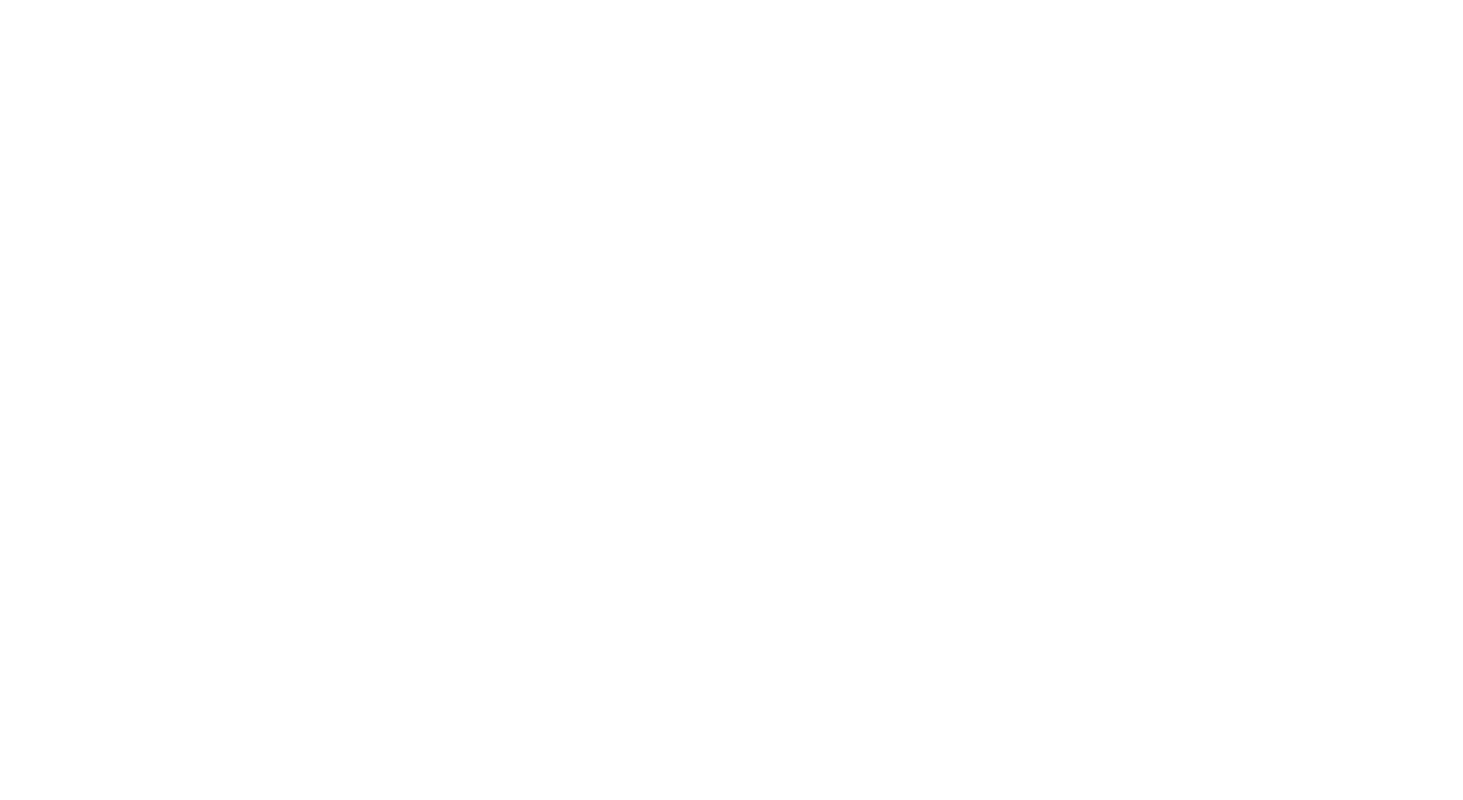
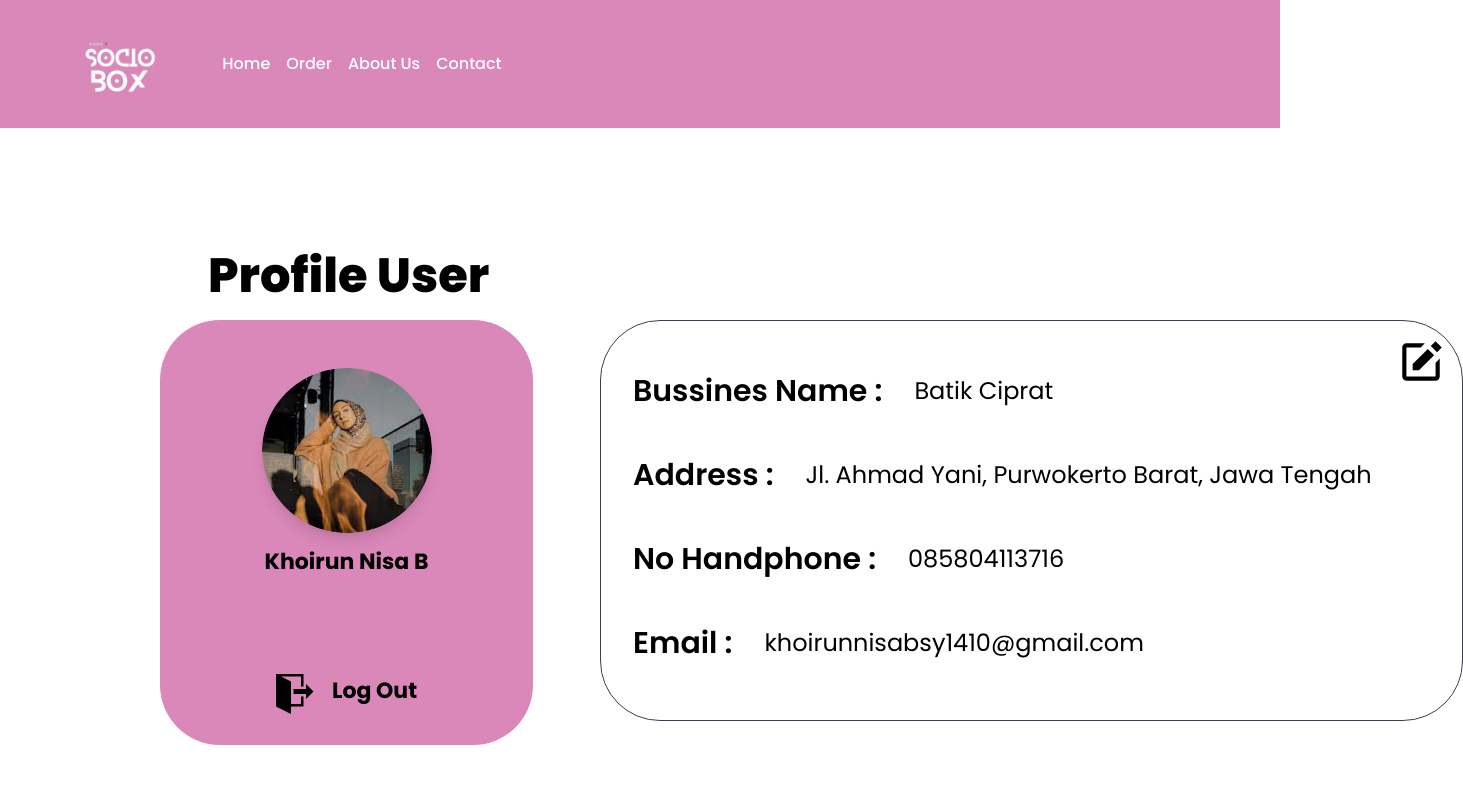
Before and after one commit to rizkyIqbal/smm-platform, a React (Vite) app: page /profile in a window 1280 px wide. Before the commit this address had no page. Shown: the top 800 px of the page, 1463 px wide, since content can reach past the window. Built offline with nearby package versions, Linux system fonts and the light colour scheme.

Commit message:
feat: profile

```diff
--- a/src/App.jsx
+++ b/src/App.jsx
@@ -10,6 +10,8 @@ import Order from './Pages/Order'
 import SellerDetail from './Pages/SellerDetail'
 import SMMOrder from './Pages/SMMOrder'
 import AboutUs from './Pages/AboutUs'
+import Profile from './Pages/Profile'
+import EditProfile from './Pages/EditProfile'
 
 function App() {
   return (
@@ -23,6 +25,8 @@ function App() {
       <Route path="/sellerdetail" element={<SellerDetail/>} />
       <Route path="/order/smm" element={<SMMOrder />} />
       <Route path="/about" element={<AboutUs />} />
+      <Route path="/profile" element={<Profile />} />
+      <Route path="/edit" element={<EditProfile />} />
     </Routes>
   )
 }
--- /dev/null
+++ b/src/Pages/EditProfile.jsx
@@ -0,0 +1,54 @@
+import { useState } from 'react'
+import Navbar from '../Component/Navbar';
+import Footer from '../Component/Footer';
+import profile11 from '../assets/img/profile/profile11.png';
+
+function EditProfile () {
+    return (
+        <>
+        <section className='body-font font-poppins w-screen h-full bg-white'>
+            <Navbar />
+            <div className='relative'>
+                <p className="text-[48px] font-extrabold text-black absolute top-28 left-44">Edit Profile</p>
+                <img className=" w-[170px] h-[165px] mb-3 absolute top-60 left-56 rounded-full shadow-lg " src={profile11} alt=""/>
+                <button  className="w-fit h-auto absolute top-[430px] left-56 bg-secondary hover:bg-primary text-lg text-white">Select Photo</button>
+                <p className="text-[40px] font-bold text-black absolute top-60 left-[460px] ">Personal Data</p>
+
+                <div className='absolute top-80 left-[460px] '>
+                    <label for="bname" className='text-2xl font-medium text-black tracking-widest'>Business Name</label>
+                    <input type="text" id="bname" className="bg-white border border-gray-900 text-lg rounded-2xl focus:ring-black-500 focus:border-black-500 block w-[370px] mt-2 px-6 py-3 text-black" placeholder="Your Business Name" required></input>
+                </div>
+
+                <div className='absolute top-[440px] left-[460px] '>
+                    <label for="fname" className='text-2xl font-medium text-black tracking-widest'>Full Name</label>
+                    <input type="text" id="fname" className="bg-white border border-gray-900 text-lg rounded-2xl focus:ring-black-500 focus:border-black-500 block w-[370px] mt-2 px-6 py-3 text-black" placeholder="Your Full Name" required></input>
+                </div>
+
+                <div className='absolute top-[440px] left-[980px] '>
+                    <label for="email" className='text-2xl font-medium text-black tracking-widest'>Email</label>
+                    <input type="text" id="email" className="bg-white border border-gray-900 text-lg rounded-2xl focus:ring-black-500 focus:border-black-500 block w-[370px] mt-2 px-6 py-3 text-black" placeholder="Your Email" required></input>
+                </div>
+
+                <div className='absolute top-[560px] left-[460px] '>
+                    <label for="addres" className='text-2xl font-medium text-black tracking-widest'>Address</label>
+                    <input type="text" id="addres" className="bg-white border border-gray-900 text-lg rounded-2xl focus:ring-black-500 focus:border-black-500 block w-[370px] h-[100px] mt-2 px-6 py-3 text-black" placeholder="Address" required></input>
+                </div>
+
+                <div className='absolute top-[560px] left-[980px] '>
+                    <label for="phone" className='text-2xl font-medium text-black tracking-widest'>No Handphone</label>
+                    <input type="text" id="phone" className="bg-white border border-gray-900 text-lg rounded-2xl focus:ring-black-500 focus:border-black-500 block w-[370px] mt-2 px-6 py-3 text-black" placeholder="Your Full Name" required></input>
+                </div>
+
+                <button className="w-fit h-auto absolute top-[800px] left-[500px] w-[250px] bg-secondary hover:bg-primary text-2xl font-bold text-white">Cancel</button>
+                <button className="w-fit h-auto absolute top-[800px] left-[1000px] w-[250px] bg-secondary hover:bg-primary text-2xl font-bold text-white">Save</button>
+            </div>
+
+            <div className="absolute bottom-[-700px] w-screen">
+                <Footer />
+            </div>
+        </section>
+        </>
+    )
+}
+
+export default EditProfile
--- /dev/null
+++ b/src/Pages/Profile.jsx
@@ -0,0 +1,59 @@
+import { useState } from 'react'
+import Navbar from '../Component/Navbar';
+import Footer from '../Component/Footer';
+import profile11 from '../assets/img/profile/profile11.png';
+import {ImExit} from 'react-icons/im';
+import { BiSolidEdit } from 'react-icons/bi'
+import { Link } from 'react-router-dom';
+
+function Profile () {
+    return (
+        <>
+        <section className='body-font font-poppins w-screen h-full bg-white'>
+            <Navbar />
+            <div className='relative'>
+                <p className="text-[48px] left-52 font-extrabold text-black absolute top-28">Profile User</p>
+                <div className="absolute top-48 left-40 flex justify-center  w-[373px] h-[425px] bg-primary rounded-[60px]">
+                    <div className='flex flex-col items-center'>
+                        <img className=" w-[170px] h-[165px] mb-3 rounded-full shadow-lg mt-12" src={profile11} alt=""/>
+                        <h5 className=" text-[22px] font-bold text-black">Khoirun Nisa B</h5>
+                        <div className='flex'>
+                            <ImExit className="mt-24" color='black' fontSize="40px" />
+                            <p className="inline-flex text-[22px] font-bold text-black mt-24 ml-4">Log Out</p>
+                        </div>
+
+                    </div>
+                </div>
+
+                <div className="absolute top-48 left-[600px] border border-gray-700 w-[863px] h-[401px] rounded-[60px]">
+                    <div className='flex'>
+                        <p className="text-3xl font-semibold text-black mt-[52px] ml-8">Bussines Name :</p>
+                        <p className="text-2xl text-black mt-[54px] ml-8">Batik Ciprat</p>
+                    </div>
+                    <div className='flex'>
+                        <p className="text-3xl font-semibold text-black mt-12 ml-8">Address :</p>
+                        <p className="text-2xl text-black mt-[50px] ml-8">Jl. Ahmad Yani, Purwokerto Barat, Jawa Tengah</p>
+                    </div>
+                    <div className='flex'>
+                        <p className="text-3xl font-semibold text-black mt-12 ml-8">No Handphone :</p>
+                        <p className="text-2xl text-black mt-[50px] ml-8">085804113716</p>
+                    </div>
+                    <div className='flex'>
+                        <p className="text-3xl font-semibold text-black mt-12 ml-8">Email :</p>
+                        <p className="text-2xl text-black mt-[50px] ml-8">khoirunnisabsy1410@gmail.com</p>
+                    </div>
+                    <Link to="/edit">
+                    <BiSolidEdit className="absolute top-4 right-4" color='black' fontSize="50px" />
+                    </Link>
+                </div>
+            </div>
+            <div className="absolute bottom-[-400px] w-screen">
+                <Footer />
+            </div>
+
+        </section>
+        </>
+    )
+}
+
+export default Profile
```
Also changed, not shown: src/assets/img/profile/profile11.png (added).
